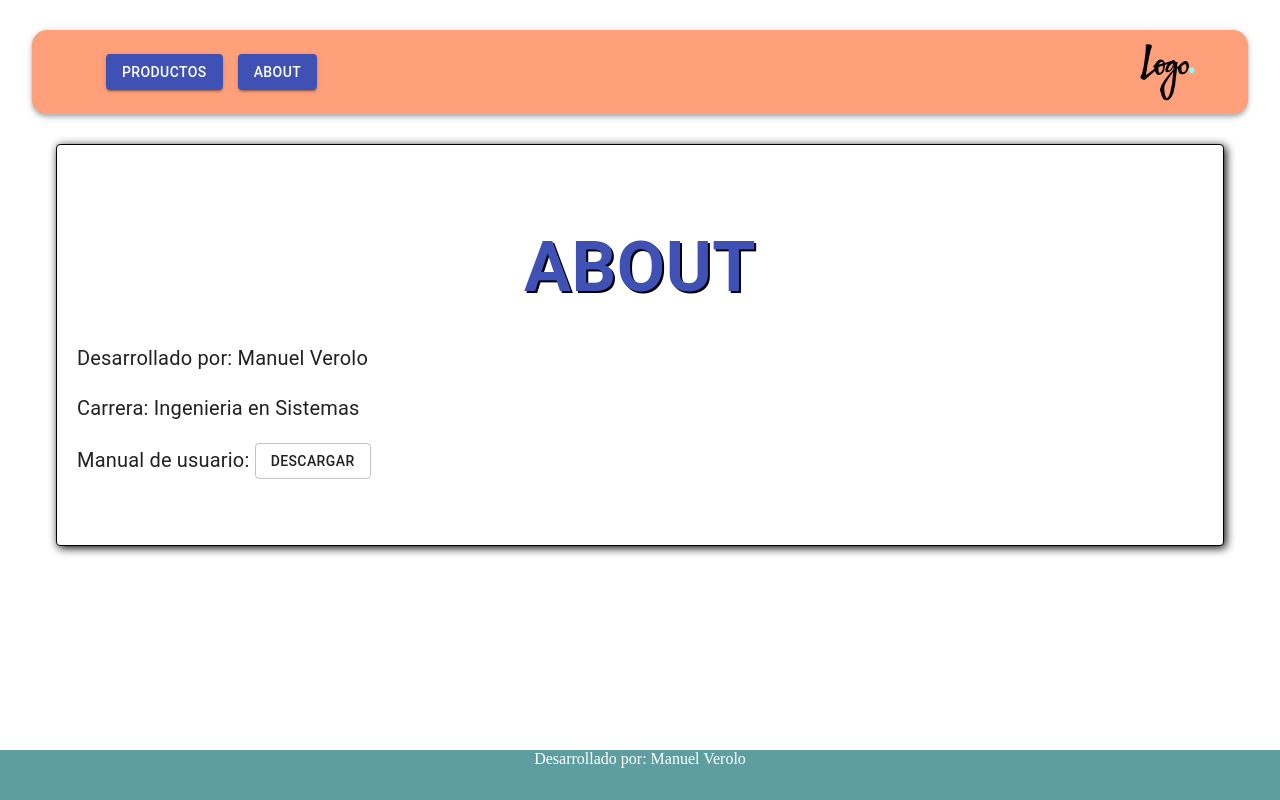
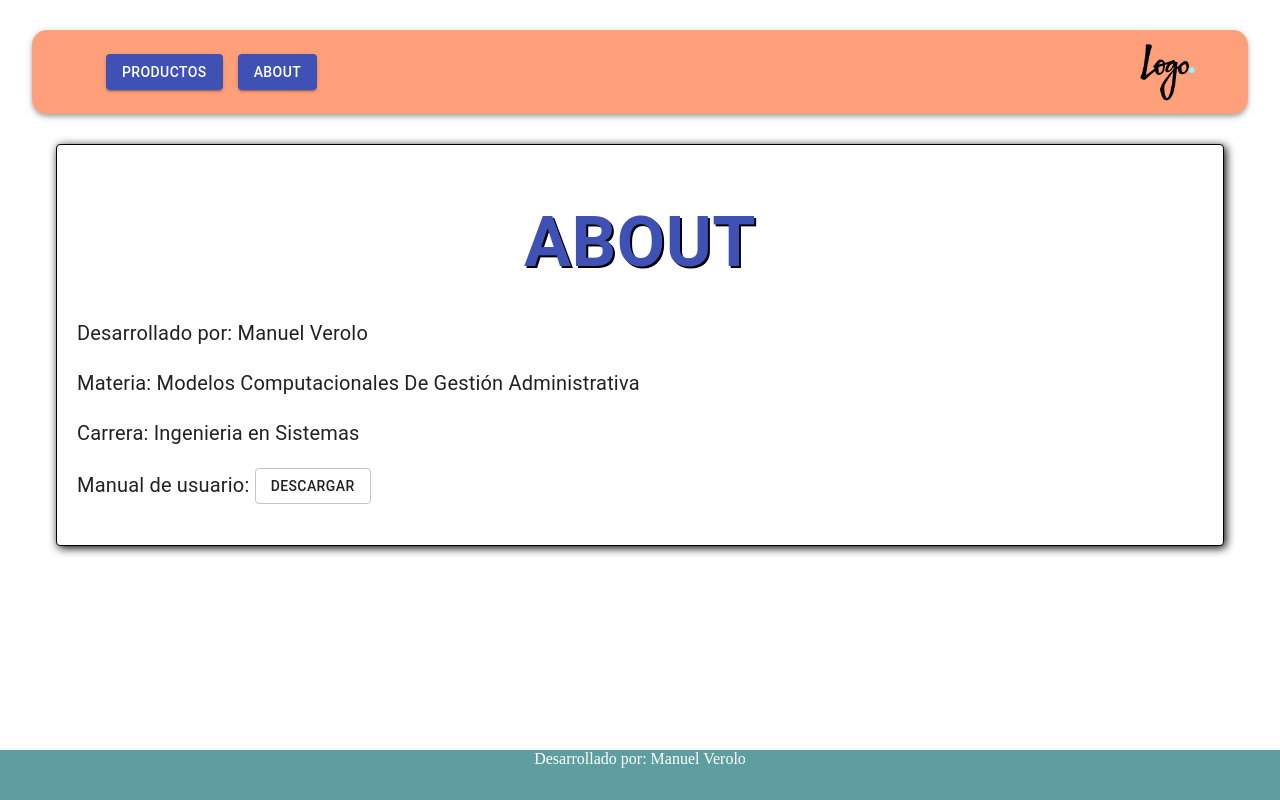
Before and after one commit to ManuVerolo/FinalMCGA2021, a React (Create React App) app in the folder client/: page /about in a window 1280 px wide. Built offline with nearby package versions, Linux system fonts and the light colour scheme.

Commit message:
Correccion detalles esteticas seccion productos

```diff
--- a/client/src/components/About/About.js
+++ b/client/src/components/About/About.js
@@ -12,6 +12,7 @@ const About = () => {
                     <Paper className={classes.paper}>
                         <Typography className={classes.title} variant="h6">ABOUT</Typography>
                         <Typography className={classes.details}>Desarrollado por: Manuel Verolo</Typography>
+                        <Typography className={classes.details}>Materia: Modelos Computacionales De Gestión Administrativa</Typography>
                         <Typography className={classes.details}>Carrera: Ingenieria en Sistemas</Typography>
                         <Typography className={classes.details}>Manual de usuario: <Button variant="outlined" download  href={pdf}>Descargar</Button></Typography>
                     </Paper>
--- a/client/src/components/Products/Product/Product.js
+++ b/client/src/components/Products/Product/Product.js
@@ -24,7 +24,7 @@ const Product = ({product, setCurrentId}) => {
         <Typography variant="body2" color="textSecondary" component="p">${product.price}</Typography>
       </CardContent>
       <CardActions className={classes.cardActions}>
-        <Button size="small" color="primary" onClick={() => dispatch(deleteProduct(product._id))}><DeleteIcon fontSize="small" /> Delete</Button>
+        <Button size="small" color="error" onClick={() => dispatch(deleteProduct(product._id))}><DeleteIcon  color="error" fontSize="small" /> Delete</Button>
         <Button size="small" color="primary" onClick={() => setCurrentId(product._id)}><EditIcon fontSize="small" /> Editar</Button>
       </CardActions>
     </Card>
```
